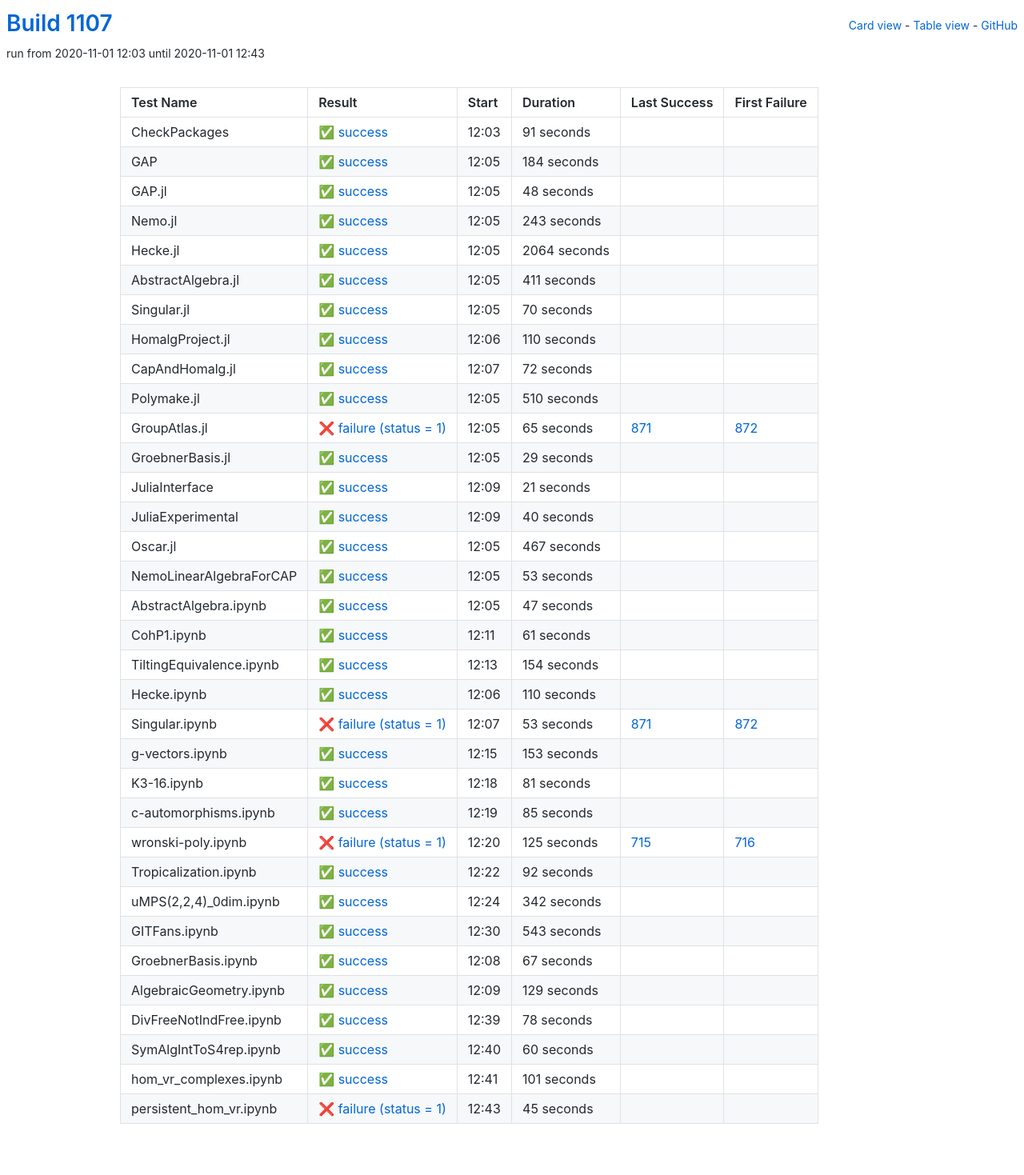
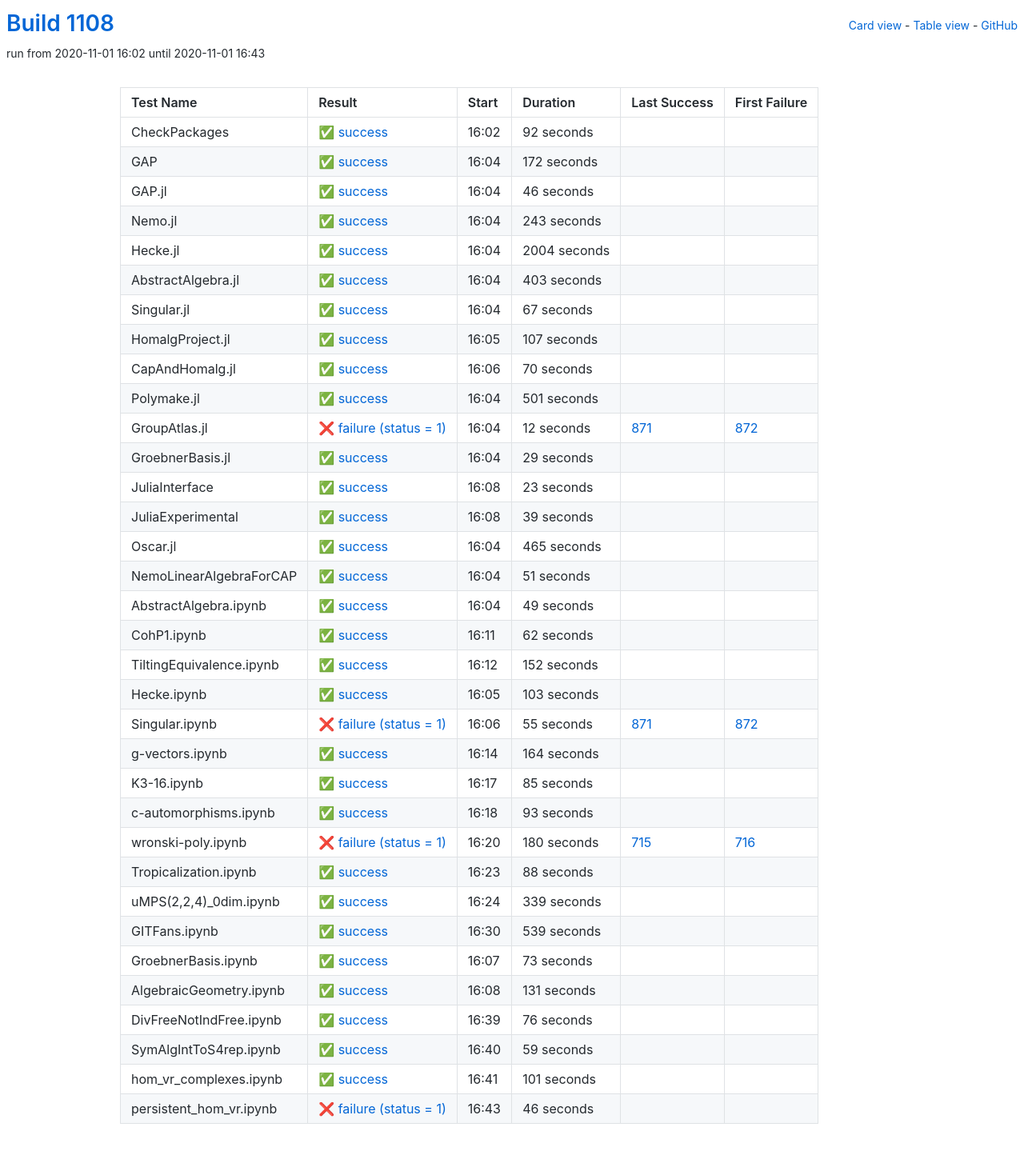
Before and after one commit to oscar-system/oscar-ci-status-stable, a Jekyll site: the page built from table.html, in a window 1280 px wide. Shown: the whole page at 80% size. Built offline with Jekyll 4.4.1, drawn with Linux system fonts in a browser that asks for light colours.

Commit message:
Build #1108

```diff
--- a/_data/ci.yml
+++ b/_data/ci.yml
@@ -1,6 +1,6 @@
 ---
-build: 1107
-build_url: https://oscarci.mathematik.uni-kl.de/job/oscar-stable/1107/
+build: 1108
+build_url: https://oscarci.mathematik.uni-kl.de/job/oscar-stable/1108/
 job: oscar-stable
 organization: oscar-system
 repo: oscar-ci-status-stable
@@ -8,44 +8,44 @@ repourl: https://github.com/oscar-system/oscar-ci-status-stable
 tests:
 - name: CheckPackages
   id: checkpackages
-  log: https://oscarci.mathematik.uni-kl.de/job/oscar-stable/1107/artifact/logs/build-1107/CheckPackages.log
-  start: 2020-11-01 12:03
+  log: https://oscarci.mathematik.uni-kl.de/job/oscar-stable/1108/artifact/logs/build-1108/CheckPackages.log
+  start: 2020-11-01 16:02
   success: true
   exitcode: 0
   status: success
-  duration: 91
+  duration: 92
   last_success: false
   last_success_url:
   first_failure: false
   first_failure_url:
 - name: GAP
   id: gap
-  log: https://oscarci.mathematik.uni-kl.de/job/oscar-stable/1107/artifact/logs/build-1107/GAP.log
-  start: 2020-11-01 12:05
+  log: https://oscarci.mathematik.uni-kl.de/job/oscar-stable/1108/artifact/logs/build-1108/GAP.log
+  start: 2020-11-01 16:04
   success: true
   exitcode: 0
   status: success
-  duration: 184
+  duration: 172
   last_success: false
   last_success_url:
   first_failure: false
   first_failure_url:
 - name: GAP.jl
   id: gap-jl
-  log: https://oscarci.mathematik.uni-kl.de/job/oscar-stable/1107/artifact/logs/build-1107/GAP.jl.log
-  start: 2020-11-01 12:05
+  log: https://oscarci.mathematik.uni-kl.de/job/oscar-stable/1108/artifact/logs/build-1108/GAP.jl.log
+  start: 2020-11-01 16:04
   success: true
   exitcode: 0
   status: success
-  duration: 48
+  duration: 46
   last_success: false
   last_success_url:
   first_failure: false
   first_failure_url:
 - name: Nemo.jl
   id: nemo-jl
-  log: https://oscarci.mathematik.uni-kl.de/job/oscar-stable/1107/artifact/logs/build-1107/Nemo.jl.log
-  start: 2020-11-01 12:05
+  log: https://oscarci.mathematik.uni-kl.de/job/oscar-stable/1108/artifact/logs/build-1108/Nemo.jl.log
+  start: 2020-11-01 16:04
   success: true
   exitcode: 0
   status: success
@@ -56,32 +56,56 @@ tests:
   first_failure_url:
 - name: Hecke.jl
   id: hecke-jl
-  log: https://oscarci.mathematik.uni-kl.de/job/oscar-stable/1107/artifact/logs/build-1107/Hecke.jl.log
-  start: 2020-11-01 12:05
+  log: https://oscarci.mathematik.uni-kl.de/job/oscar-stable/1108/artifact/logs/build-1108/Hecke.jl.log
+  start: 2020-11-01 16:04
   success: true
   exitcode: 0
   status: success
-  duration: 2064
+  duration: 2004
   last_success: false
   last_success_url:
   first_failure: false
   first_failure_url:
 - name: AbstractAlgebra.jl
   id: abstractalgebra-jl
-  log: https://oscarci.mathematik.uni-kl.de/job/oscar-stable/1107/artifact/logs/build-1107/AbstractAlgebra.jl.log
-  start: 2020-11-01 12:05
+  log: https://oscarci.mathematik.uni-kl.de/job/oscar-stable/1108/artifact/logs/build-1108/AbstractAlgebra.jl.log
+  start: 2020-11-01 16:04
   success: true
   exitcode: 0
   status: success
-  duration: 411
+  duration: 403
   last_success: false
   last_success_url:
   first_failure: false
   first_failure_url:
 - name: Singular.jl
   id: singular-jl
-  log: https://oscarci.mathematik.uni-kl.de/job/oscar-stable/1107/artifact/logs/build-1107/Singular.jl.log
-  start: 2020-11-01 12:05
+  log: https://oscarci.mathematik.uni-kl.de/job/oscar-stable/1108/artifact/logs/build-1108/Singular.jl.log
+  start: 2020-11-01 16:04
+  success: true
+  exitcode: 0
+  status: success
+  duration: 67
+  last_success: false
+  last_success_url:
+  first_failure: false
+  first_failure_url:
+- name: HomalgProject.jl
+  id: homalgproject-jl
+  log: https://oscarci.mathematik.uni-kl.de/job/oscar-stable/1108/artifact/logs/build-1108/HomalgProject.jl.log
+  start: 2020-11-01 16:05
+  success: true
+  exitcode: 0
+  status: success
+  duration: 107
+  last_success: false
+  last_success_url:
+  first_failure: false
+  first_failure_url:
+- name: CapAndHomalg.jl
+  id: capandhomalg-jl
+  log: https://oscarci.mathematik.uni-kl.de/job/oscar-stable/1108/artifact/logs/build-1108/CapAndHomalg.jl.log
+  start: 2020-11-01 16:06
   success: true
   exitcode: 0
   status: success
@@ -90,58 +114,34 @@ tests:
   last_success_url:
   first_failure: false
   first_failure_url:
-- name: HomalgProject.jl
-  id: homalgproject-jl
-  log: https://oscarci.mathematik.uni-kl.de/job/oscar-stable/1107/artifact/logs/build-1107/HomalgProject.jl.log
-  start: 2020-11-01 12:06
+- name: Polymake.jl
+  id: polymake-jl
+  log: https://oscarci.mathematik.uni-kl.de/job/oscar-stable/1108/artifact/logs/build-1108/Polymake.jl.log
+  start: 2020-11-01 16:04
   success: true
   exitcode: 0
   status: success
-  duration: 110
-  last_success: false
-  last_success_url:
-  first_failure: false
-  first_failure_url:
-- name: CapAndHomalg.jl
-  id: capandhomalg-jl
-  log: https://oscarci.mathematik.uni-kl.de/job/oscar-stable/1107/artifact/logs/build-1107/CapAndHomalg.jl.log
-  start: 2020-11-01 12:07
-  success: true
-  exitcode: 0
-  status: success
-  duration: 72
-  last_success: false
-  last_success_url:
-  first_failure: false
-  first_failure_url:
-- name: Polymake.jl
-  id: polymake-jl
-  log: https://oscarci.mathematik.uni-kl.de/job/oscar-stable/1107/artifact/logs/build-1107/Polymake.jl.log
-  start: 2020-11-01 12:05
-  success: true
-  exitcode: 0
-  status: success
-  duration: 510
+  duration: 501
   last_success: false
   last_success_url:
   first_failure: false
   first_failure_url:
 - name: GroupAtlas.jl
   id: groupatlas-jl
-  log: https://oscarci.mathematik.uni-kl.de/job/oscar-stable/1107/artifact/logs/build-1107/GroupAtlas.jl.log
-  start: 2020-11-01 12:05
+  log: https://oscarci.mathematik.uni-kl.de/job/oscar-stable/1108/artifact/logs/build-1108/GroupAtlas.jl.log
+  start: 2020-11-01 16:04
   success: false
   exitcode: 1
   status: failure
-  duration: 65
+  duration: 12
   last_success: 871
   last_success_url: https://oscarci.mathematik.uni-kl.de/job/oscar-stable/871/
   first_failure: 872
   first_failure_url: https://oscarci.mathematik.uni-kl.de/job/oscar-stable/872/
 - name: GroebnerBasis.jl
   id: groebnerbasis-jl
-  log: https://oscarci.mathematik.uni-kl.de/job/oscar-stable/1107/artifact/logs/build-1107/GroebnerBasis.jl.log
-  start: 2020-11-01 12:05
+  log: https://oscarci.mathematik.uni-kl.de/job/oscar-stable/1108/artifact/logs/build-1108/GroebnerBasis.jl.log
+  start: 2020-11-01 16:04
   success: true
   exitcode: 0
   status: success
@@ -152,140 +152,128 @@ tests:
   first_failure_url:
 - name: JuliaInterface
   id: juliainterface
-  log: https://oscarci.mathematik.uni-kl.de/job/oscar-stable/1107/artifact/logs/build-1107/JuliaInterface.log
-  start: 2020-11-01 12:09
+  log: https://oscarci.mathematik.uni-kl.de/job/oscar-stable/1108/artifact/logs/build-1108/JuliaInterface.log
+  start: 2020-11-01 16:08
   success: true
   exitcode: 0
   status: success
-  duration: 21
+  duration: 23
   last_success: false
   last_success_url:
   first_failure: false
   first_failure_url:
 - name: JuliaExperimental
   id: juliaexperimental
-  log: https://oscarci.mathematik.uni-kl.de/job/oscar-stable/1107/artifact/logs/build-1107/JuliaExperimental.log
-  start: 2020-11-01 12:09
+  log: https://oscarci.mathematik.uni-kl.de/job/oscar-stable/1108/artifact/logs/build-1108/JuliaExperimental.log
+  start: 2020-11-01 16:08
   success: true
   exitcode: 0
   status: success
-  duration: 40
+  duration: 39
   last_success: false
   last_success_url:
   first_failure: false
   first_failure_url:
 - name: Oscar.jl
   id: oscar-jl
-  log: https://oscarci.mathematik.uni-kl.de/job/oscar-stable/1107/artifact/logs/build-1107/Oscar.jl.log
-  start: 2020-11-01 12:05
+  log: https://oscarci.mathematik.uni-kl.de/job/oscar-stable/1108/artifact/logs/build-1108/Oscar.jl.log
+  start: 2020-11-01 16:04
   success: true
   exitcode: 0
   status: success
-  duration: 467
+  duration: 465
   last_success: false
   last_success_url:
   first_failure: false
   first_failure_url:
 - name: NemoLinearAlgebraForCAP
   id: nemolinearalgebraforcap
-  log: https://oscarci.mathematik.uni-kl.de/job/oscar-stable/1107/artifact/logs/build-1107/NemoLinearAlgebraForCAP.log
-  start: 2020-11-01 12:05
+  log: https://oscarci.mathematik.uni-kl.de/job/oscar-stable/1108/artifact/logs/build-1108/NemoLinearAlgebraForCAP.log
+  start: 2020-11-01 16:04
   success: true
   exitcode: 0
   status: success
-  duration: 53
+  duration: 51
   last_success: false
   last_success_url:
   first_failure: false
   first_failure_url:
 - name: AbstractAlgebra.ipynb
   id: abstractalgebra-ipynb
-  log: https://oscarci.mathematik.uni-kl.de/job/oscar-stable/1107/artifact/logs/build-1107/AbstractAlgebra.ipynb.log
-  start: 2020-11-01 12:05
+  log: https://oscarci.mathematik.uni-kl.de/job/oscar-stable/1108/artifact/logs/build-1108/AbstractAlgebra.ipynb.log
+  start: 2020-11-01 16:04
   success: true
   exitcode: 0
   status: success
-  duration: 47
+  duration: 49
   last_success: false
   last_success_url:
   first_failure: false
   first_failure_url:
 - name: CohP1.ipynb
   id: cohp1-ipynb
-  log: https://oscarci.mathematik.uni-kl.de/job/oscar-stable/1107/artifact/logs/build-1107/CohP1.ipynb.log
-  start: 2020-11-01 12:11
+  log: https://oscarci.mathematik.uni-kl.de/job/oscar-stable/1108/artifact/logs/build-1108/CohP1.ipynb.log
+  start: 2020-11-01 16:11
   success: true
   exitcode: 0
   status: success
-  duration: 61
+  duration: 62
   last_success: false
   last_success_url:
   first_failure: false
   first_failure_url:
 - name: TiltingEquivalence.ipynb
   id: tiltingequivalence-ipynb
-  log: https://oscarci.mathematik.uni-kl.de/job/oscar-stable/1107/artifact/logs/build-1107/TiltingEquivalence.ipynb.log
-  start: 2020-11-01 12:13
+  log: https://oscarci.mathematik.uni-kl.de/job/oscar-stable/1108/artifact/logs/build-1108/TiltingEquivalence.ipynb.log
+  start: 2020-11-01 16:12
   success: true
   exitcode: 0
   status: success
-  duration: 154
+  duration: 152
   last_success: false
   last_success_url:
   first_failure: false
   first_failure_url:
 - name: Hecke.ipynb
   id: hecke-ipynb
-  log: https://oscarci.mathematik.uni-kl.de/job/oscar-stable/1107/artifact/logs/build-1107/Hecke.ipynb.log
-  start: 2020-11-01 12:06
+  log: https://oscarci.mathematik.uni-kl.de/job/oscar-stable/1108/artifact/logs/build-1108/Hecke.ipynb.log
+  start: 2020-11-01 16:05
   success: true
   exitcode: 0
   status: success
-  duration: 110
+  duration: 103
   last_success: false
   last_success_url:
   first_failure: false
   first_failure_url:
 - name: Singular.ipynb
   id: singular-ipynb
-  log: https://oscarci.mathematik.uni-kl.de/job/oscar-stable/1107/artifact/logs/build-1107/Singular.ipynb.log
-  start: 2020-11-01 12:07
+  log: https://oscarci.mathematik.uni-kl.de/job/oscar-stable/1108/artifact/logs/build-1108/Singular.ipynb.log
+  start: 2020-11-01 16:06
   success: false
   exitcode: 1
   status: failure
-  duration: 53
+  duration: 55
   last_success: 871
   last_success_url: https://oscarci.mathematik.uni-kl.de/job/oscar-stable/871/
   first_failure: 872
   first_failure_url: https://oscarci.mathematik.uni-kl.de/job/oscar-stable/872/
 - name: g-vectors.ipynb
   id: g-vectors-ipynb
-  log: https://oscarci.mathematik.uni-kl.de/job/oscar-stable/1107/artifact/logs/build-1107/g-vectors.ipynb.log
-  start: 2020-11-01 12:15
+  log: https://oscarci.mathematik.uni-kl.de/job/oscar-stable/1108/artifact/logs/build-1108/g-vectors.ipynb.log
+  start: 2020-11-01 16:14
   success: true
   exitcode: 0
   status: success
-  duration: 153
+  duration: 164
   last_success: false
   last_success_url:
   first_failure: false
   first_failure_url:
 - name: K3-16.ipynb
   id: k3-16-ipynb
-  log: https://oscarci.mathematik.uni-kl.de/job/oscar-stable/1107/artifact/logs/build-1107/K3-16.ipynb.log
-  start: 2020-11-01 12:18
-  success: true
-  exitcode: 0
-  status: success
-  duration: 81
-  last_success: false
-  last_success_url:
-  first_failure: false
-  first_failure_url:
-- name: c-automorphisms.ipynb
-  id: c-automorphisms-ipynb
-  log: https://oscarci.mathematik.uni-kl.de/job/oscar-stable/1107/artifact/logs/build-1107/c-automorphisms.ipynb.log
-  start: 2020-11-01 12:19
+  log: https://oscarci.mathematik.uni-kl.de/job/oscar-stable/1108/artifact/logs/build-1108/K3-16.ipynb.log
+  start: 2020-11-01 16:17
   success: true
   exitcode: 0
   status: success
@@ -294,106 +282,118 @@ tests:
   last_success_url:
   first_failure: false
   first_failure_url:
+- name: c-automorphisms.ipynb
+  id: c-automorphisms-ipynb
+  log: https://oscarci.mathematik.uni-kl.de/job/oscar-stable/1108/artifact/logs/build-1108/c-automorphisms.ipynb.log
+  start: 2020-11-01 16:18
+  success: true
+  exitcode: 0
+  status: success
+  duration: 93
+  last_success: false
+  last_success_url:
+  first_failure: false
+  first_failure_url:
 - name: wronski-poly.ipynb
   id: wronski-poly-ipynb
-  log: https://oscarci.mathematik.uni-kl.de/job/oscar-stable/1107/artifact/logs/build-1107/wronski-poly.ipynb.log
-  start: 2020-11-01 12:20
+  log: https://oscarci.mathematik.uni-kl.de/job/oscar-stable/1108/artifact/logs/build-1108/wronski-poly.ipynb.log
+  start: 2020-11-01 16:20
   success: false
   exitcode: 1
   status: failure
-  duration: 125
+  duration: 180
   last_success: 715
   last_success_url: https://oscarci.mathematik.uni-kl.de/job/oscar-stable/715/
   first_failure: 716
   first_failure_url: https://oscarci.mathematik.uni-kl.de/job/oscar-stable/716/
 - name: Tropicalization.ipynb
   id: tropicalization-ipynb
-  log: https://oscarci.mathematik.uni-kl.de/job/oscar-stable/1107/artifact/logs/build-1107/Tropicalization.ipynb.log
-  start: 2020-11-01 12:22
+  log: https://oscarci.mathematik.uni-kl.de/job/oscar-stable/1108/artifact/logs/build-1108/Tropicalization.ipynb.log
+  start: 2020-11-01 16:23
   success: true
   exitcode: 0
   status: success
-  duration: 92
+  duration: 88
   last_success: false
   last_success_url:
   first_failure: false
   first_failure_url:
 - name: uMPS(2,2,4)_0dim.ipynb
   id: umps-2-2-4-0dim-ipynb
-  log: https://oscarci.mathematik.uni-kl.de/job/oscar-stable/1107/artifact/logs/build-1107/uMPS-2-2-4-_0dim.ipynb.log
-  start: 2020-11-01 12:24
+  log: https://oscarci.mathematik.uni-kl.de/job/oscar-stable/1108/artifact/logs/build-1108/uMPS-2-2-4-_0dim.ipynb.log
+  start: 2020-11-01 16:24
   success: true
   exitcode: 0
   status: success
-  duration: 342
+  duration: 339
   last_success: false
   last_success_url:
   first_failure: false
   first_failure_url:
 - name: GITFans.ipynb
   id: gitfans-ipynb
-  log: https://oscarci.mathematik.uni-kl.de/job/oscar-stable/1107/artifact/logs/build-1107/GITFans.ipynb.log
-  start: 2020-11-01 12:30
+  log: https://oscarci.mathematik.uni-kl.de/job/oscar-stable/1108/artifact/logs/build-1108/GITFans.ipynb.log
+  start: 2020-11-01 16:30
   success: true
   exitcode: 0
   status: success
-  duration: 543
+  duration: 539
   last_success: false
   last_success_url:
   first_failure: false
   first_failure_url:
 - name: GroebnerBasis.ipynb
   id: groebnerbasis-ipynb
-  log: https://oscarci.mathematik.uni-kl.de/job/oscar-stable/1107/artifact/logs/build-1107/GroebnerBasis.ipynb.log
-  start: 2020-11-01 12:08
+  log: https://oscarci.mathematik.uni-kl.de/job/oscar-stable/1108/artifact/logs/build-1108/GroebnerBasis.ipynb.log
+  start: 2020-11-01 16:07
   success: true
   exitcode: 0
   status: success
-  duration: 67
+  duration: 73
   last_success: false
   last_success_url:
   first_failure: false
   first_failure_url:
 - name: AlgebraicGeometry.ipynb
   id: algebraicgeometry-ipynb
-  log: https://oscarci.mathematik.uni-kl.de/job/oscar-stable/1107/artifact/logs/build-1107/AlgebraicGeometry.ipynb.log
-  start: 2020-11-01 12:09
+  log: https://oscarci.mathematik.uni-kl.de/job/oscar-stable/1108/artifact/logs/build-1108/AlgebraicGeometry.ipynb.log
+  start: 2020-11-01 16:08
   success: true
   exitcode: 0
   status: success
-  duration: 129
+  duration: 131
   last_success: false
   last_success_url:
   first_failure: false
   first_failure_url:
 - name: DivFreeNotIndFree.ipynb
   id: divfreenotindfree-ipynb
-  log: https://oscarci.mathematik.uni-kl.de/job/oscar-stable/1107/artifact/logs/build-1107/DivFreeNotIndFree.ipynb.log
-  start: 2020-11-01 12:39
+  log: https://oscarci.mathematik.uni-kl.de/job/oscar-stable/1108/artifact/logs/build-1108/DivFreeNotIndFree.ipynb.log
+  start: 2020-11-01 16:39
   success: true
   exitcode: 0
   status: success
-  duration: 78
+  duration: 76
   last_success: false
   last_success_url:
   first_failure: false
   first_failure_url:
 - name: SymAlgIntToS4rep.ipynb
   id: symalginttos4rep-ipynb
-  log: https://oscarci.mathematik.uni-kl.de/job/oscar-stable/1107/artifact/logs/build-1107/SymAlgIntToS4rep.ipynb.log
-  start: 2020-11-01 12:40
+  log: https://oscarci.mathematik.uni-kl.de/job/oscar-stable/1108/artifact/logs/build-1108/SymAlgIntToS4rep.ipynb.log
+  start: 2020-11-01 16:40
   success: true
   exitcode: 0
   status: success
-  duration: 60
+  duration: 59
   last_success: false
   last_success_url:
   first_failure: false
   first_failure_url:
 - name: hom_vr_complexes.ipynb
   id: hom-vr-complexes-ipynb
-  log: https://oscarci.mathematik.uni-kl.de/job/oscar-stable/1107/artifact/logs/build-1107/hom_vr_complexes.ipynb.log
-  start: 2020-11-01 12:41
+  log: https://oscarci.mathematik.uni-kl.de/job/oscar-stable/1108/artifact/logs/build-1108/hom_vr_complexes.ipynb.log
+  start: 2020-11-01 16:41
   success: true
   exitcode: 0
   status: success
@@ -404,12 +404,12 @@ tests:
   first_failure_url:
 - name: persistent_hom_vr.ipynb
   id: persistent-hom-vr-ipynb
-  log: https://oscarci.mathematik.uni-kl.de/job/oscar-stable/1107/artifact/logs/build-1107/persistent_hom_vr.ipynb.log
-  start: 2020-11-01 12:43
+  log: https://oscarci.mathematik.uni-kl.de/job/oscar-stable/1108/artifact/logs/build-1108/persistent_hom_vr.ipynb.log
+  start: 2020-11-01 16:43
   success: false
   exitcode: 1
   status: failure
-  duration: 45
+  duration: 46
   last_success: false
   last_success_url:
   first_failure: false
```
Also changed, not shown: README.md.
